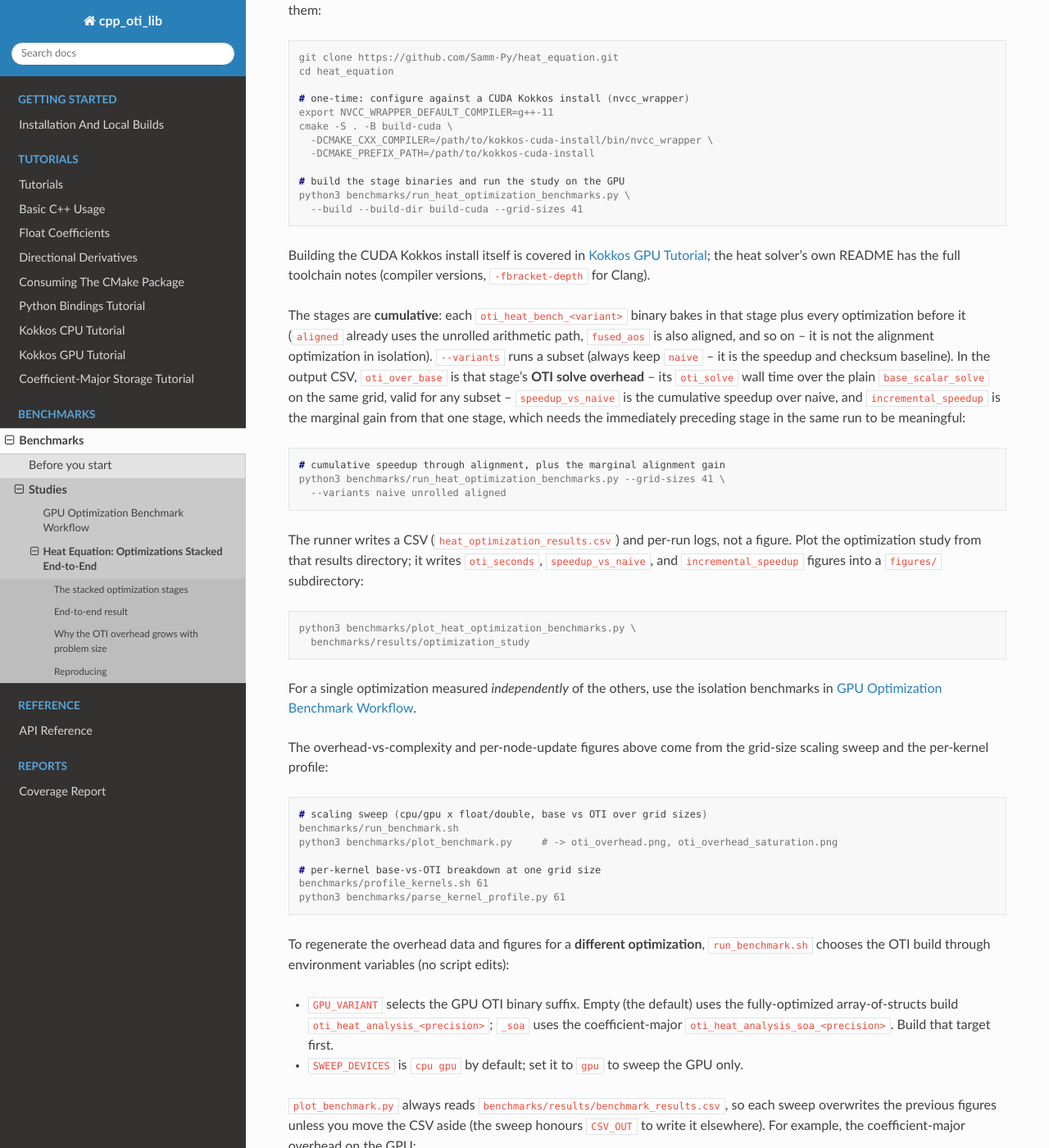
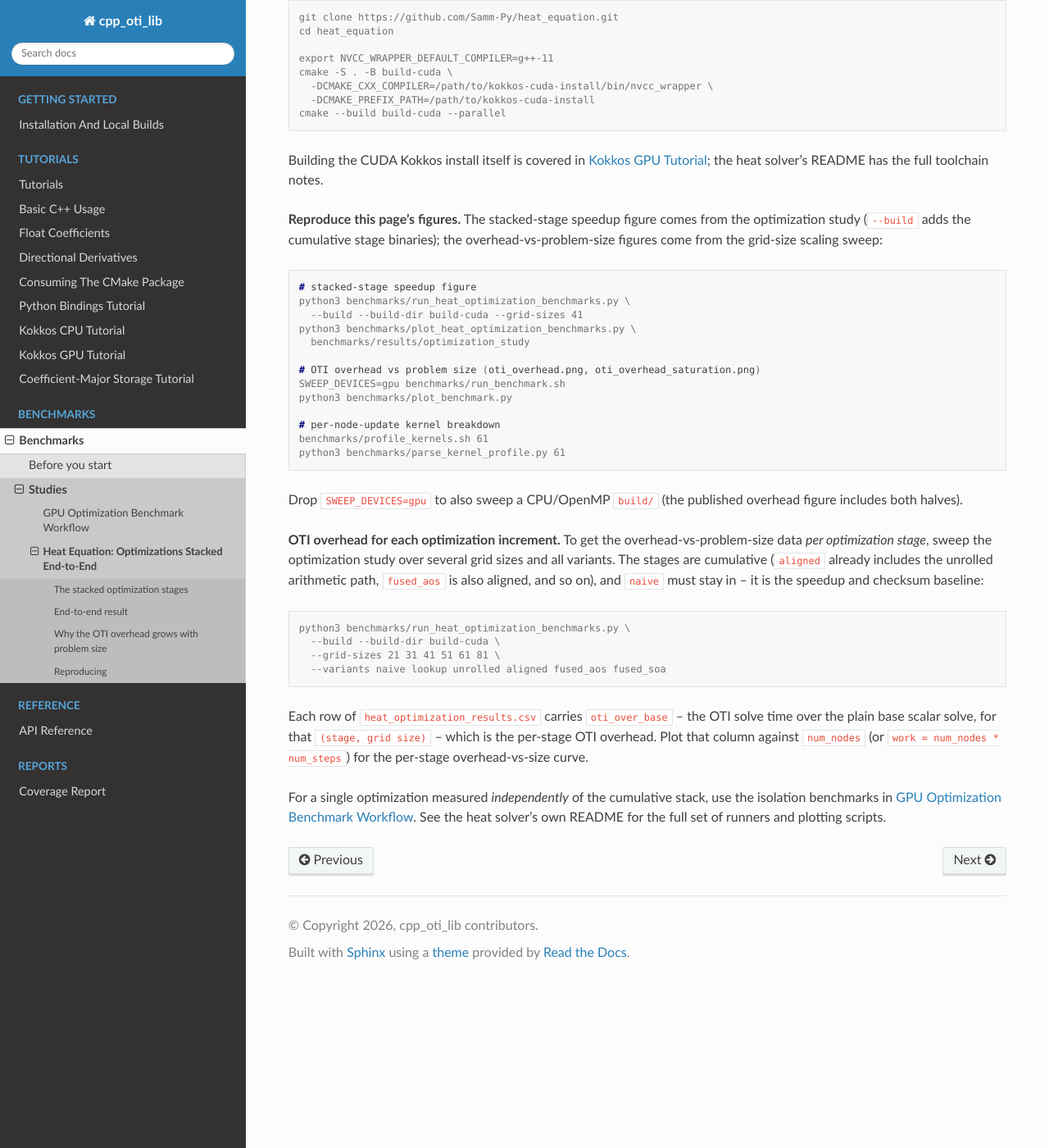
Before and after one commit to Samm-Py/cpp_oti_lib, a Sphinx documentation site: the page built from docs/benchmarks/heat_equation.rst, in a window 1280 px wide and 1400 px high, scrolled down 4313 px. Shown: the whole window at 82% size. Built offline with Sphinx 7.4.7 and the Read the Docs theme 3.1.0, drawn with Linux system fonts in a browser that asks for light colours; some of the changed text lies outside the part shown.

Commit message:
Docs: reorganize heat Reproducing around two goals; drop misleading GPU_VARIANT block
The section had sprawled and the GPU_VARIANT advice was wrong for 'different
optimizations' -- it only flips AoS/SoA on the oti_heat_analysis build, not the
cumulative increments. Restructure around the two real tasks: (1) reproduce this
page's figures (stacked-stage speedup + overhead-vs-size sweep), and (2) OTI
overhead per optimization increment via a --grid-sizes x --variants run, reading
the oti_over_base column. Remove the GPU_VARIANT/CSV_OUT detour.

Co-Authored-By: Claude Opus 4.8 <noreply@anthropic.com>

```diff
--- a/docs/benchmarks/heat_equation.rst
+++ b/docs/benchmarks/heat_equation.rst
@@ -136,97 +136,68 @@ Reproducing
 -----------
 
 Clone the heat solver beside ``cpp_oti_lib`` (so its headers resolve at
-``../include``). The optimization study runs on a **CUDA Kokkos** build: each
-stage links ``Kokkos::kokkos`` and runs on the configured device, and the runner
-checks that the backend is ``Cuda`` (pass ``--allow-non-cuda`` only to force a
-Serial/OpenMP build). Configure a ``build-cuda`` directory once with
-``nvcc_wrapper`` against a CUDA-enabled Kokkos install, then let the runner build
-the stage binaries into it (``--build``) and run them:
+``../include``). Everything here runs on a **CUDA Kokkos** build: configure a
+``build-cuda`` directory once with ``nvcc_wrapper`` against a CUDA-enabled Kokkos
+install, then build it (the runners verify the ``Cuda`` backend; pass
+``--allow-non-cuda`` only to force a Serial/OpenMP build):
 
 .. code-block:: console
 
    git clone https://github.com/Samm-Py/heat_equation.git
    cd heat_equation
 
-   # one-time: configure against a CUDA Kokkos install (nvcc_wrapper)
    export NVCC_WRAPPER_DEFAULT_COMPILER=g++-11
    cmake -S . -B build-cuda \
      -DCMAKE_CXX_COMPILER=/path/to/kokkos-cuda-install/bin/nvcc_wrapper \
      -DCMAKE_PREFIX_PATH=/path/to/kokkos-cuda-install
-
-   # build the stage binaries and run the study on the GPU
-   python3 benchmarks/run_heat_optimization_benchmarks.py \
-     --build --build-dir build-cuda --grid-sizes 41
+   cmake --build build-cuda --parallel
 
 Building the CUDA Kokkos install itself is covered in
-:doc:`../tutorials/kokkos_gpu`; the heat solver's own README has the full
-toolchain notes (compiler versions, ``-fbracket-depth`` for Clang).
+:doc:`../tutorials/kokkos_gpu`; the heat solver's README has the full toolchain
+notes.
 
-The stages are **cumulative**: each ``oti_heat_bench_<variant>`` binary bakes in
-that stage plus every optimization before it (``aligned`` already uses the
-unrolled arithmetic path, ``fused_aos`` is also aligned, and so on -- it is not
-the alignment optimization in isolation). ``--variants`` runs a subset (always
-keep ``naive`` -- it is the speedup and checksum baseline). In the output CSV,
-``oti_over_base`` is that stage's **OTI solve overhead** -- its ``oti_solve``
-wall time over the plain ``base_scalar_solve`` on the same grid, valid for any
-subset -- ``speedup_vs_naive`` is the cumulative speedup over naive, and
-``incremental_speedup`` is the marginal gain from that one stage, which needs the
-immediately preceding stage in the same run to be meaningful:
+**Reproduce this page's figures.** The stacked-stage speedup figure comes from
+the optimization study (``--build`` adds the cumulative stage binaries); the
+overhead-vs-problem-size figures come from the grid-size scaling sweep:
 
 .. code-block:: console
 
-   # cumulative speedup through alignment, plus the marginal alignment gain
-   python3 benchmarks/run_heat_optimization_benchmarks.py --grid-sizes 41 \
-     --variants naive unrolled aligned
+   # stacked-stage speedup figure
+   python3 benchmarks/run_heat_optimization_benchmarks.py \
+     --build --build-dir build-cuda --grid-sizes 41
+   python3 benchmarks/plot_heat_optimization_benchmarks.py \
+     benchmarks/results/optimization_study
 
-The runner writes a CSV (``heat_optimization_results.csv``) and per-run logs, not
-a figure. Plot the optimization study from that results directory; it writes
-``oti_seconds``, ``speedup_vs_naive``, and ``incremental_speedup`` figures into a
-``figures/`` subdirectory:
+   # OTI overhead vs problem size (oti_overhead.png, oti_overhead_saturation.png)
+   SWEEP_DEVICES=gpu benchmarks/run_benchmark.sh
+   python3 benchmarks/plot_benchmark.py
+
+   # per-node-update kernel breakdown
+   benchmarks/profile_kernels.sh 61
+   python3 benchmarks/parse_kernel_profile.py 61
+
+Drop ``SWEEP_DEVICES=gpu`` to also sweep a CPU/OpenMP ``build/`` (the published
+overhead figure includes both halves).
+
+**OTI overhead for each optimization increment.** To get the
+overhead-vs-problem-size data *per optimization stage*, sweep the optimization
+study over several grid sizes and all variants. The stages are cumulative
+(``aligned`` already includes the unrolled arithmetic path, ``fused_aos`` is also
+aligned, and so on), and ``naive`` must stay in -- it is the speedup and checksum
+baseline:
 
 .. code-block:: console
 
-   python3 benchmarks/plot_heat_optimization_benchmarks.py \
-     benchmarks/results/optimization_study
+   python3 benchmarks/run_heat_optimization_benchmarks.py \
+     --build --build-dir build-cuda \
+     --grid-sizes 21 31 41 51 61 81 \
+     --variants naive lookup unrolled aligned fused_aos fused_soa
 
-For a single optimization measured *independently* of the others, use the
-isolation benchmarks in :doc:`gpu_optimization_workflow`.
+Each row of ``heat_optimization_results.csv`` carries ``oti_over_base`` -- the OTI
+solve time over the plain base scalar solve, for that ``(stage, grid size)`` --
+which is the per-stage OTI overhead. Plot that column against ``num_nodes`` (or
+``work = num_nodes * num_steps``) for the per-stage overhead-vs-size curve.
 
-The overhead-vs-complexity and per-node-update figures above come from the
-grid-size scaling sweep and the per-kernel profile:
-
-.. code-block:: console
-
-   # scaling sweep (cpu/gpu x float/double, base vs OTI over grid sizes)
-   benchmarks/run_benchmark.sh
-   python3 benchmarks/plot_benchmark.py     # -> oti_overhead.png, oti_overhead_saturation.png
-
-   # per-kernel base-vs-OTI breakdown at one grid size
-   benchmarks/profile_kernels.sh 61
-   python3 benchmarks/parse_kernel_profile.py 61
-
-To regenerate the overhead data and figures for a **different optimization**,
-``run_benchmark.sh`` chooses the OTI build through environment variables (no
-script edits):
-
-* ``GPU_VARIANT`` selects the GPU OTI binary suffix. Empty (the default) uses the
-  fully-optimized array-of-structs build ``oti_heat_analysis_<precision>``;
-  ``_soa`` uses the coefficient-major ``oti_heat_analysis_soa_<precision>``. Build
-  that target first.
-* ``SWEEP_DEVICES`` is ``cpu gpu`` by default; set it to ``gpu`` to sweep the GPU
-  only.
-
-``plot_benchmark.py`` always reads ``benchmarks/results/benchmark_results.csv``,
-so each sweep overwrites the previous figures unless you move the CSV aside (the
-sweep honours ``CSV_OUT`` to write it elsewhere). For example, the
-coefficient-major overhead on the GPU:
-
-.. code-block:: console
-
-   cmake --build build-cuda --target \
-     oti_heat_analysis_soa_double oti_heat_analysis_soa_float
-   SWEEP_DEVICES=gpu GPU_VARIANT=_soa benchmarks/run_benchmark.sh
-   python3 benchmarks/plot_benchmark.py     # -> oti_overhead.png for the SoA build
-
-See the heat solver's own README for the CUDA Kokkos build and the full set of
-runners and plotting scripts.
+For a single optimization measured *independently* of the cumulative stack, use
+the isolation benchmarks in :doc:`gpu_optimization_workflow`. See the heat
+solver's own README for the full set of runners and plotting scripts.
```
